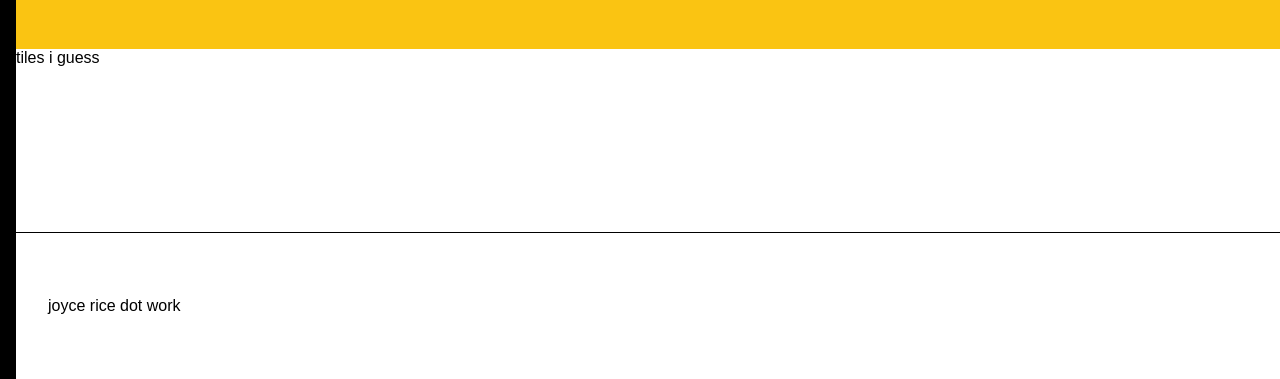
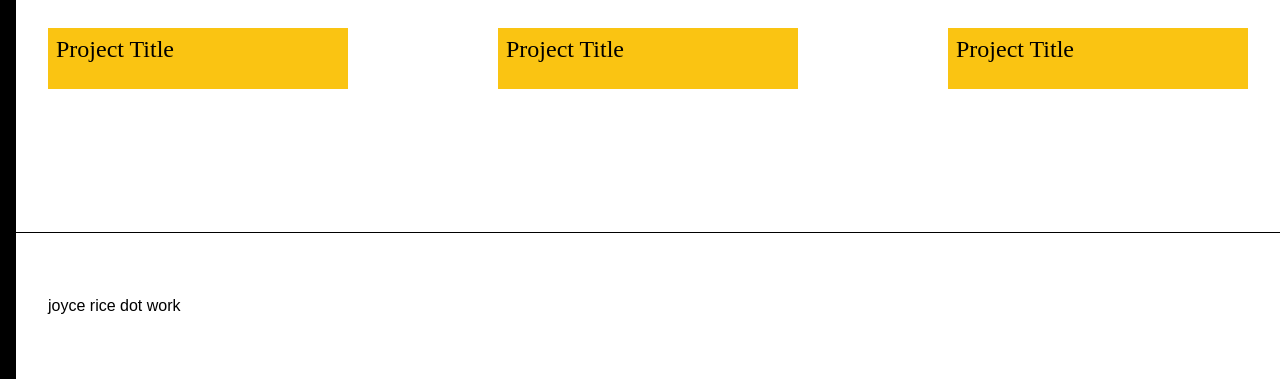
Before and after one commit to teenyrobots/20-joycerice-work, a plain HTML site: page work.html in a window 1280 px wide. Shown: the part 421-800 px from the top of the page. Drawn offline with Linux system fonts and the light colour scheme; a web font is replaced by a local one.

Commit message:
begins to build out work page

```diff
--- a/styles.css
+++ b/styles.css
@@ -105,6 +105,7 @@ nav a.active {
     color: white;
     padding: .15rem .25rem;
     border: none;
+    box-shadow: -.25rem 0 0 black, .25rem 0 0 black, -.5rem .25rem 0 #FAC412;
 }
 
 
@@ -185,6 +186,7 @@ nav a.active {
 }
 
 
+
 /* -------------------- ABOUT ---------------------- */
 .about {
     display: flex;
@@ -219,3 +221,19 @@ nav a.active {
  .bio ul li {
      margin: .5rem 0;
  }
+
+
+
+/* -------------------- WORK ---------------------- */
+.work {
+    margin: 2rem;
+    display: flex;
+    flex-flow: row wrap;
+    justify-content: space-between;
+}
+
+.workTile {
+    width: 300px;
+    background:#FAC412;
+    padding: .5rem;
+}
--- a/work.html
+++ b/work.html
@@ -28,7 +28,18 @@
             </div>
 
             <div class="work">
-                tiles i guess
+                <div class="workTile">
+                    <h2>Project Title</h2>
+                    <img src="" alt="">
+                </div>
+                <div class="workTile">
+                    <h2>Project Title</h2>
+                    <img src="" alt="">
+                </div>
+                <div class="workTile">
+                    <h2>Project Title</h2>
+                    <img src="" alt="">
+                </div>
             </div>
         </div>
 
```
Also changed, not shown: colors.txt (added), 2 other files.
